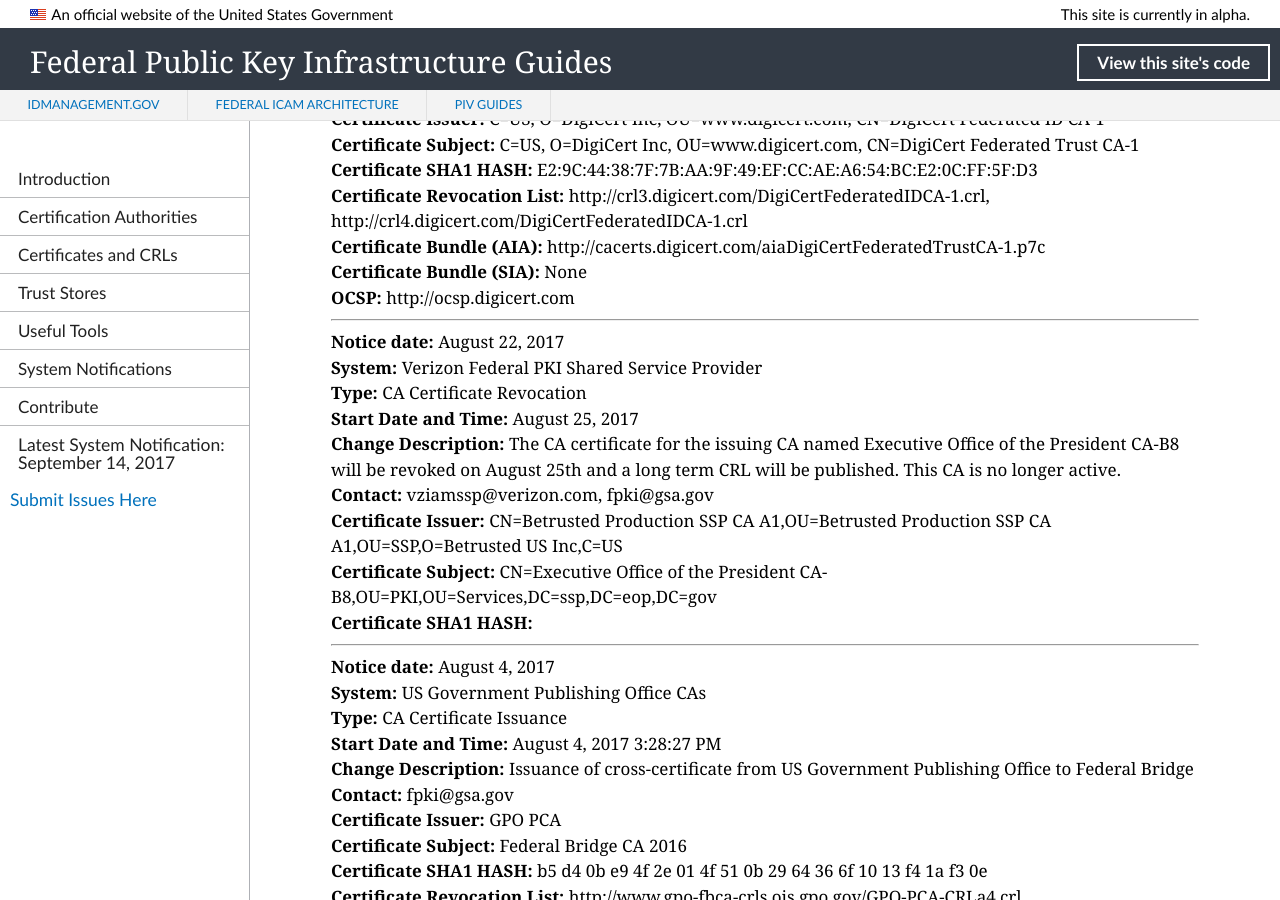
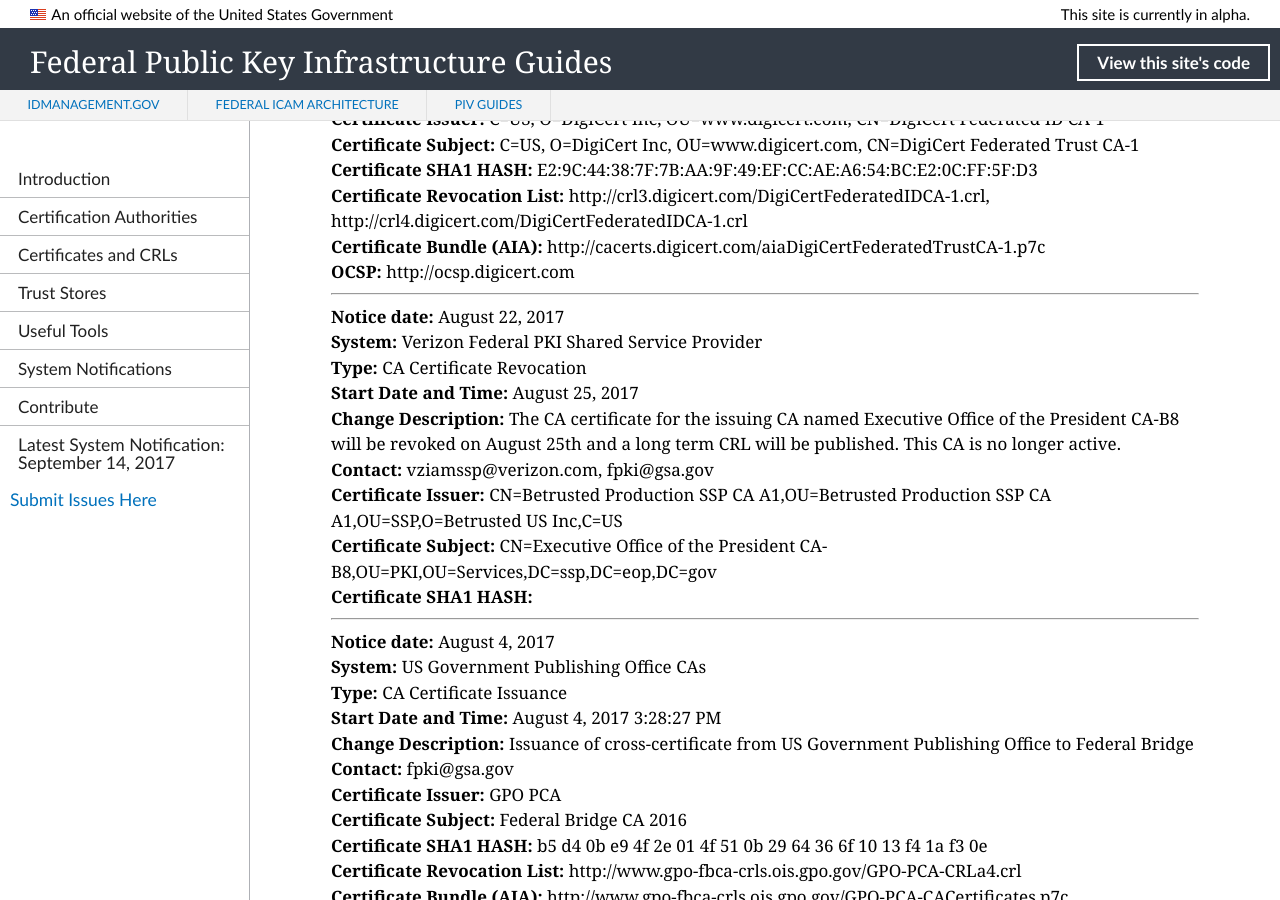
Before and after one commit to GSA/fpki-guides, a Jekyll site: the page built from pages/fpki_notifications.md, in a window 1280 px wide and 900 px high, scrolled down 1344 px. Built offline with Jekyll 4.4.1, drawn with Linux system fonts in a browser that asks for light colours; nearby versions of some CDN libraries.

Commit message:
removed sia
for digicert

```diff
--- a/_data/notifications.yml
+++ b/_data/notifications.yml
@@ -137,7 +137,7 @@
   ca_certificate_subject: C=US, O=DigiCert Inc, OU=www.digicert.com, CN=DigiCert Federated Trust CA-1
   cdp_uri: http://crl3.digicert.com/DigiCertFederatedIDCA-1.crl, http://crl4.digicert.com/DigiCertFederatedIDCA-1.crl
   aia_uri: http://cacerts.digicert.com/aiaDigiCertFederatedTrustCA-1.p7c
-  sia_uri: None
+  sia_uri:
   ocsp_uri: http://ocsp.digicert.com
 
 - notice_date: September 14, 2017
```
